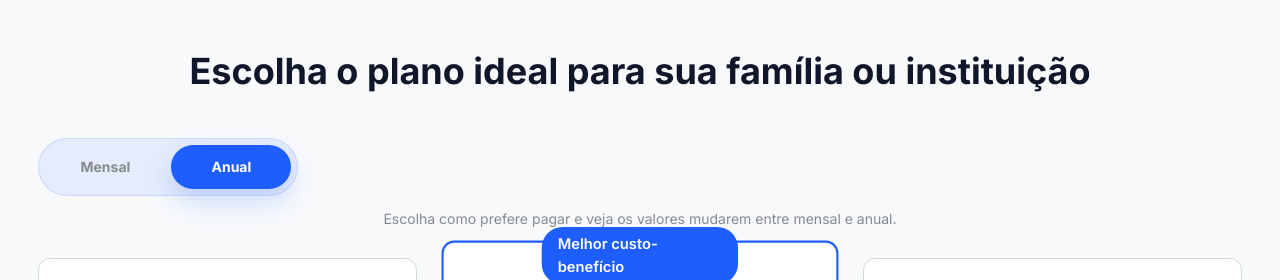
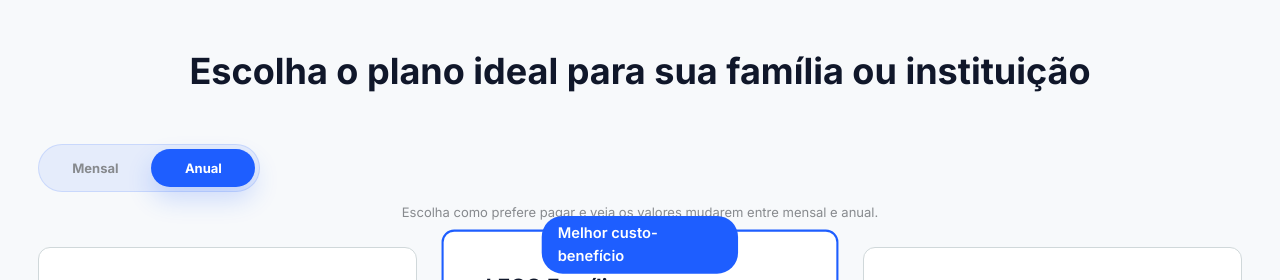
Before and after one commit to lucasccruz30-jpg/site-leco, a website: page index.html in a window 1280 px wide. Shown: the part 3780-4060 px from the top of the page. Drawn offline with Linux system fonts and the light colour scheme.

Commit message:
Tighten pricing toggle layout

```diff
--- a/style.css
+++ b/style.css
@@ -732,23 +732,23 @@ p {
     display: inline-flex;
     align-items: center;
     justify-content: center;
-    gap: 6px;
-    margin: -26px auto 12px;
-    padding: 6px;
+    gap: 4px;
+    margin: -10px auto 10px;
+    padding: 4px;
     border-radius: 999px;
     background: rgba(30, 94, 255, 0.08);
     border: 1px solid rgba(30, 94, 255, 0.14);
 }
 
 .billing-toggle-button {
-    min-width: 120px;
-    padding: 11px 18px;
+    min-width: 104px;
+    padding: 9px 16px;
     border: 0;
     border-radius: 999px;
     background: transparent;
     color: var(--aux-text);
     font: inherit;
-    font-size: 14px;
+    font-size: 13px;
     font-weight: 700;
     cursor: pointer;
     transition: background-color 0.2s ease, color 0.2s ease, box-shadow 0.2s ease;
@@ -761,10 +761,11 @@ p {
 }
 
 .billing-toggle-note {
-    margin: 0 auto 28px;
+    max-width: 520px;
+    margin: 0 auto 24px;
     text-align: center;
     color: var(--aux-text);
-    font-size: 14px;
+    font-size: 13px;
 }
 
 .plan-card {
@@ -1346,8 +1347,8 @@ p {
     .plans-billing-switch {
         display: flex;
         width: 100%;
-        max-width: 340px;
-        margin: -18px auto 12px;
+        max-width: 280px;
+        margin: -10px auto 10px;
     }
 
     .billing-toggle-button {
```
